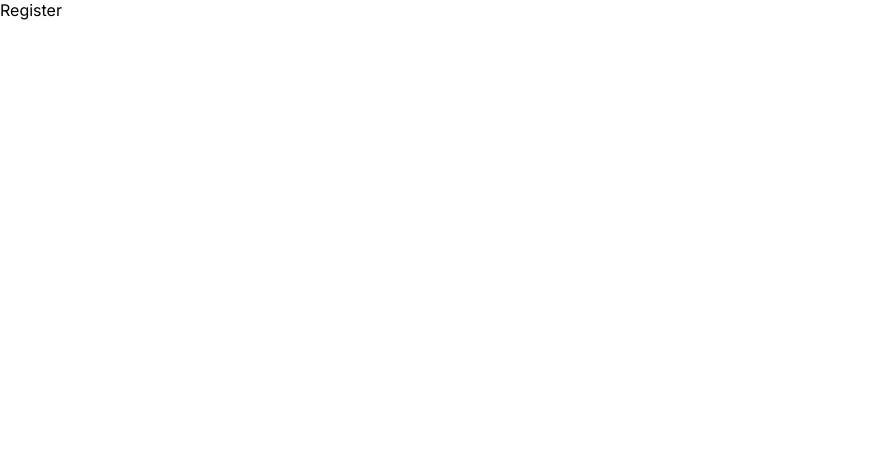
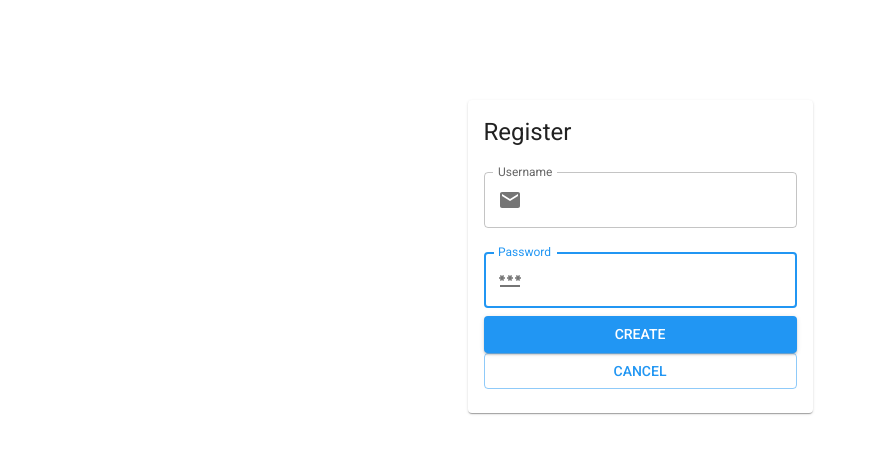
Before and after one commit to DevAiKaiSys/CMDev_Next.js, a Next.js app in the folder Workshops/stock/: page /register in a window 1280 px wide. Shown: the top 454 px of the page, without its empty margins (0-876 px from the left). Built offline with nearby package versions, Linux system fonts and the light colour scheme.

Commit message:
CMNextStock Workshop : ep31 register form

```diff
--- a/Workshops/stock/app/(auth)/register/page.tsx
+++ b/Workshops/stock/app/(auth)/register/page.tsx
@@ -1,9 +1,146 @@
-import React from 'react'
+import {
+  TextField,
+  InputAdornment,
+  Alert,
+  Button,
+  Box,
+  Card,
+  CardMedia,
+  CardContent,
+  Typography,
+} from '@mui/material';
+import EmailIcon from '@mui/icons-material/Email';
+import PasswordIcon from '@mui/icons-material/Password';
+import router from 'next/router';
+import React from 'react';
 
-type Props = {}
+type Props = {};
 
 export default function Register({}: Props) {
+  const showForm = () => {
+    return (
+      <form
+      // onSubmit={handleSubmit(async (value: User) => {
+      //   const result = await dispatch(signUp(value));
+      //   if (signUp.fulfilled.match(result)) {
+      //     alert('Register successfully');
+      //   } else if (signUp.rejected.match(result)) {
+      //     alert('Register failed');
+      //   }
+      // })}
+      >
+        {/* Username */}
+        {/* <Controller
+          name="username"
+          control={control}
+          render={({ field }) => ( */}
+        <TextField
+          // {...field}
+          // error={(errors.username?.message ?? '') != ''}
+          // helperText={errors.username?.message?.toString()}
+          variant="outlined"
+          margin="normal"
+          fullWidth
+          InputProps={{
+            startAdornment: (
+              <InputAdornment position="start">
+                <EmailIcon />
+              </InputAdornment>
+            ),
+          }}
+          label="Username"
+          autoComplete="email"
+          autoFocus
+        />
+        {/* )}
+        /> */}
+
+        {/* Password */}
+        {/* <Controller
+          name="password"
+          control={control}
+          render={({ field }) => ( */}
+        <TextField
+          // {...field}
+          // error={(errors.password?.message ?? '') != ''}
+          // helperText={errors.password?.message?.toString()}
+          variant="outlined"
+          margin="normal"
+          type="password"
+          fullWidth
+          InputProps={{
+            startAdornment: (
+              <InputAdornment position="start">
+                <PasswordIcon />
+              </InputAdornment>
+            ),
+          }}
+          label="Password"
+          autoComplete="password"
+          autoFocus
+        />
+        {/* )}
+        /> */}
+
+        {/* {reducer.status == 'failed' && (
+          <Alert severity="error">Register failed</Alert>
+        )} */}
+
+        <Button
+          className="mt-8"
+          type="submit"
+          fullWidth
+          variant="contained"
+          color="primary"
+          // disabled={reducer.status == 'fetching'}
+        >
+          Create
+        </Button>
+
+        <Button
+          className="mt-4"
+          // onClick={() => {
+          //   dispatch(add());
+          //   router.push('/login');
+          // }}
+          type="button"
+          fullWidth
+          variant="outlined"
+        >
+          Cancel
+        </Button>
+      </form>
+    );
+  };
+
   return (
-    <div>Register</div>
-  )
+    <Box className="flex justify-center items-center">
+      <Card className="max-w-[345px] mt-[100px]">
+        {/* <CardMedia
+          sx={{ height: 200 }}
+          image="/static/img/next_register.jpg"
+          title="Contemplative Reptile"
+        /> */}
+        <CardContent>
+          <Typography gutterBottom variant="h5" component="h2">
+            Register
+            {/* Register ({reducer.count}) */}
+          </Typography>
+          {showForm()}
+        </CardContent>
+      </Card>
+      {/* <style jsx global>
+        {`
+          body {
+            min-height: 100vh;
+            position: relative;
+            margin: 0;
+            background-size: cover;
+            background-image: url('/static/img/bg4.jpg');
+            text-align: center;
+          }
+        `}
+      </style> */}
+    </Box>
+  );
 }
```
